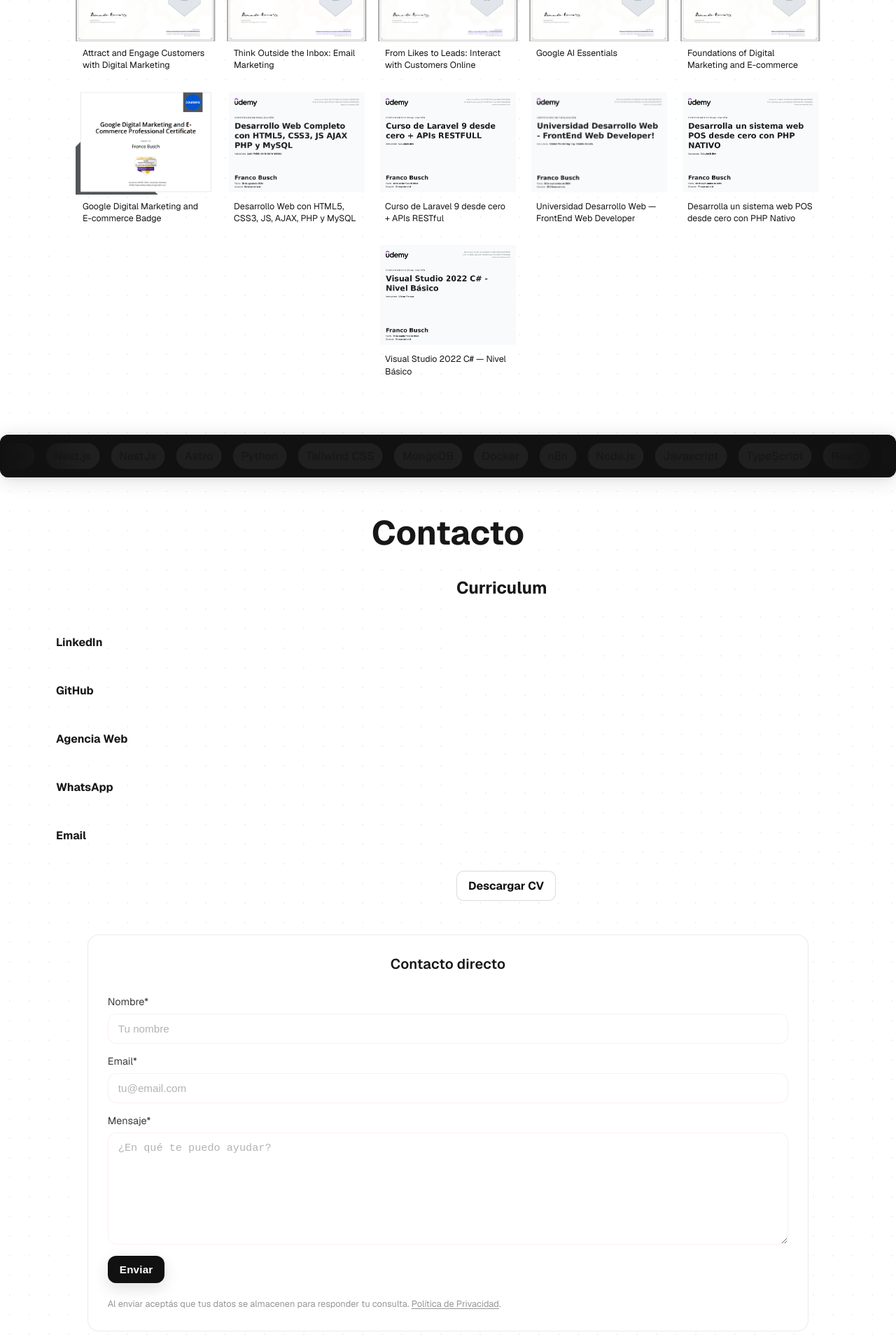
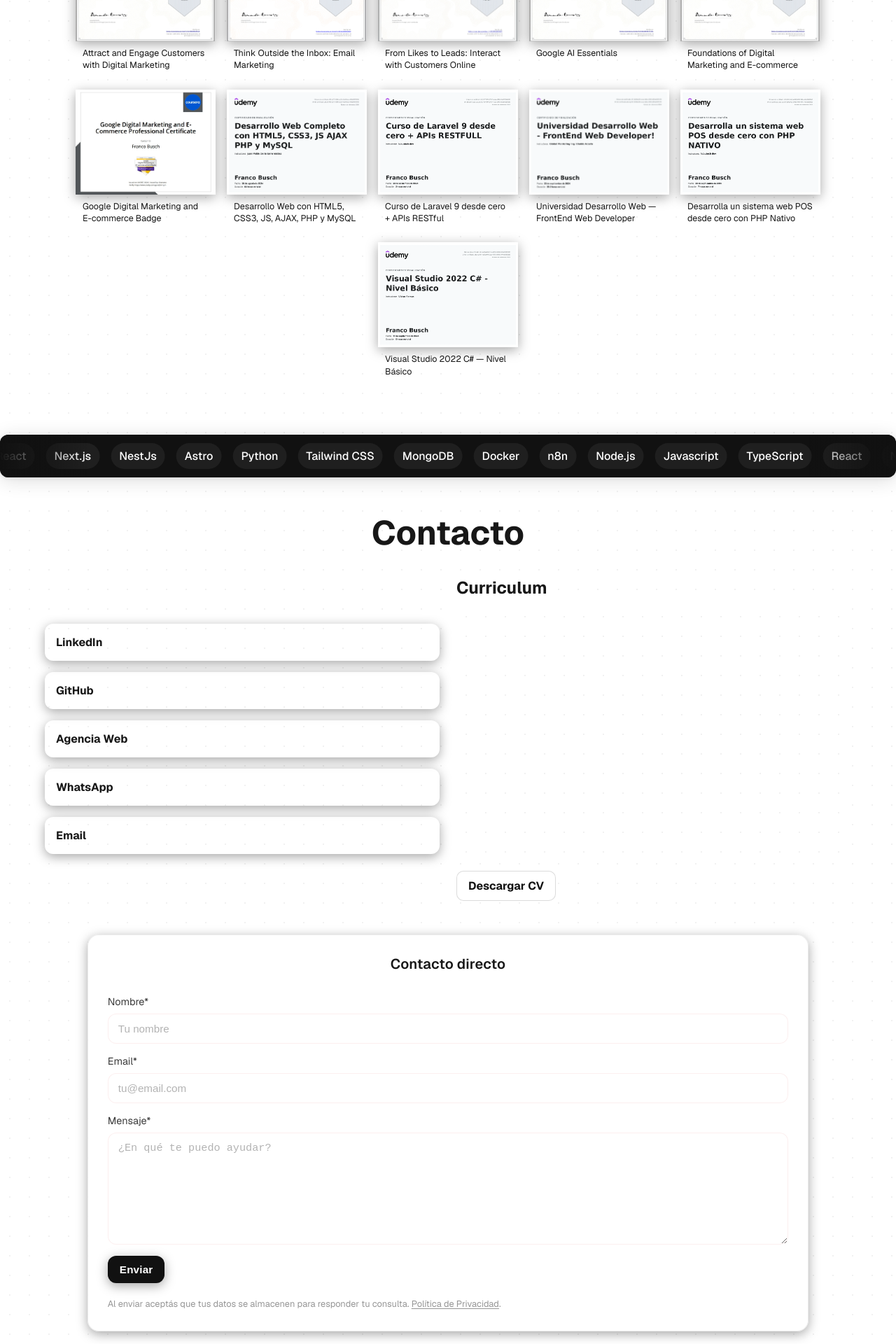
Before and after one commit to BuschFranco/Portafolio2026, a Next.js app: page / in a window 1280 px wide. Shown: the part 4100-6020 px from the top of the page at 70% size. Built offline with nearby package versions, Linux system fonts and the light colour scheme.

Commit message:
improvements on light theme

```diff
--- a/app/page.module.css
+++ b/app/page.module.css
@@ -650,6 +650,7 @@
   border: 1px solid var(--button-secondary-border);
   border-radius: 12px;
   background: rgba(255, 255, 255, 0.02);
+  box-shadow: 0 4px 16px rgba(0, 0, 0, 0.35);
   transition: all 0.2s ease;
   font-weight: bold;
 }
@@ -859,13 +860,15 @@
   flex-direction: column;
   gap: 8px;
   border: 1px solid var(--button-secondary-border);
-  overflow: hidden;
   cursor: pointer;
-  transition: transform 160ms ease, box-shadow 160ms ease;
+  transition: transform 160ms ease;
 }
 
 .certCard:hover {
   transform: translate(-3px, -3px);
+}
+
+.certCard:hover .certImg {
   box-shadow: 4px 4px 0px var(--text-primary);
 }
 
@@ -874,6 +877,7 @@
   aspect-ratio: 4 / 3;
   object-fit: cover;
   display: block;
+  box-shadow: 0 4px 16px rgba(0, 0, 0, 0.35);
 }
 
 .certTitle {
@@ -1084,7 +1088,7 @@
   border: 1px solid var(--button-secondary-border);
   border-radius: 999px;
   background: rgba(255,255,255,0.06);
-  color: var(--text-primary);
+  color: #fff;
   font-weight: 500;
   white-space: nowrap;
   font-size: clamp(0.85rem, 1.8vw, 1rem);
@@ -1126,6 +1130,7 @@
   border: 1px solid rgba(0, 0, 0, 0.08);
   background: rgba(255, 255, 255, 0.85);
   backdrop-filter: saturate(1.2) blur(6px);
+  box-shadow: 0 4px 16px rgba(0, 0, 0, 0.35);
 }
 
 .formRow {
@@ -1187,7 +1192,7 @@
   font-size: 0.95rem;
   font-weight: 600;
   letter-spacing: 0.2px;
-  box-shadow: 0 8px 22px rgba(0, 0, 0, 0.12);
+  box-shadow: 0 4px 16px rgba(0, 0, 0, 0.35);
   transition: transform 140ms ease, box-shadow 160ms ease, background 160ms ease, border-color 160ms ease;
 }
 
```
